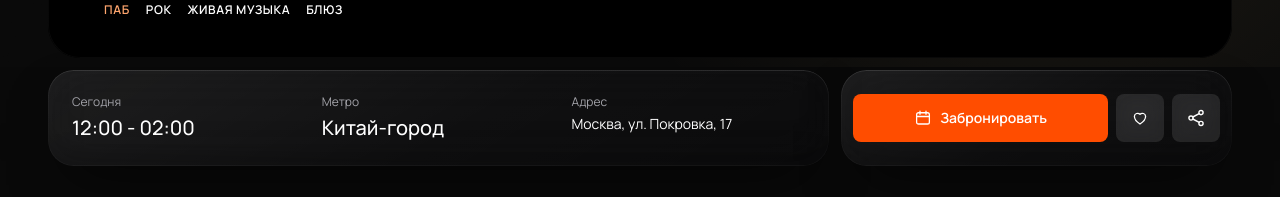
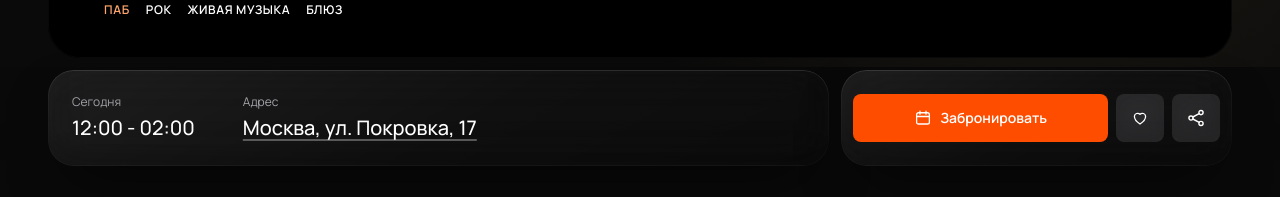
Before and after one commit to kxxdree/jnd-new, a Nuxt app: page /venues/dubliner in a window 1280 px wide. Shown: the part 733-930 px from the top of the page. Built offline with nearby package versions, Linux system fonts and the light colour scheme; a web font is replaced by a local one.

Commit message:
feat: wip

```diff
--- a/src/pages/home/ui/HomePage.vue
+++ b/src/pages/home/ui/HomePage.vue
@@ -5,12 +5,13 @@ import { byDateTime, EventCard, events, isUpcoming } from "@entities/event";
 import { getVenue, VenueCard, venues } from "@entities/venue";
 import { FavoriteButton } from "@features/favorites";
 import { CitySelect } from "@features/select-city";
-import { UiBackdrop, UiEmpty, UiIcon, UiSectionHead } from "@shared/ui";
+import { type GenreId, genres } from "@shared/config";
+import { UiBackdrop, UiEmpty, UiSectionHead, UiSelect } from "@shared/ui";
 
 useHead({ title: "JOINED" });
 
 const { cityId, city } = useCurrentCity();
-const query = ref("");
+const genre = ref<GenreId | "">("");
 
 const cityVenues = computed(() => venues.filter((v) => v.city === cityId.value));
 const cityVenueSlugs = computed(() => new Set(cityVenues.value.map((v) => v.slug)));
@@ -24,7 +25,7 @@ const upcoming = computed(() =>
 
 const popularVenues = computed(() => [...cityVenues.value].sort((a, b) => b.popularity - a.popularity).slice(0, 3));
 
-const search = () => navigateTo({ path: "/venues", query: { q: query.value || undefined } });
+const search = () => navigateTo({ path: "/venues", query: { genre: genre.value || undefined } });
 
 const stats = [
   { value: venues.length * 37, label: "баров и площадок" },
@@ -44,19 +45,10 @@ const stats = [
           Бары, концерты и джем-сейшены - по жанрам, с расписанием выступлений и билетами в пару кликов
         </p> -->
 
-        <form class="search-bar mx-auto mt-10 flex max-w-2xl gap-2 p-2" role="search" @submit.prevent="search">
-          <!-- Город прямо в строке поиска: задаёт и результаты, и блоки ниже -->
-          <CitySelect inline class="shrink-0 border-r border-white/15 pr-1 text-left" />
-          <label class="flex min-w-0 flex-1 items-center gap-3 pl-2">
-            <UiIcon name="search" class="text-white/60" />
-            <input
-              v-model="query"
-              type="search"
-              placeholder="Место, артист или жанр"
-              class="w-full bg-transparent py-2 text-sm placeholder:text-white/50"
-              aria-label="Поиск"
-            />
-          </label>
+        <!-- Подбор по городу и жанру: жанр уходит в фильтры страницы мест -->
+        <form class="search-bar mx-auto mt-10 flex max-w-md gap-2 p-2 text-left" @submit.prevent="search">
+          <CitySelect inline class="shrink-0 border-r border-white/15 pr-1" />
+          <UiSelect v-model="genre" :options="genres" all-label="Любой жанр" icon="music" label="Жанр" inline class="min-w-0 flex-1" />
           <button class="btn-primary px-6" type="submit">Найти</button>
         </form>
       </div>
--- a/src/pages/venue/ui/VenueAbout.vue
+++ b/src/pages/venue/ui/VenueAbout.vue
@@ -24,7 +24,7 @@ const todayIdx = weekdayIndex()
         </div>
         <div class="p-5">
           <h3 class="mb-2 flex items-center gap-2 font-medium"><UiIcon name="pin" class="text-accent-text" :size="18" /> Как добраться</h3>
-          <p class="text-sm text-soft">{{ venue.address }}<span v-if="venue.metro"> · м. {{ venue.metro }}</span></p>
+          <p class="text-sm text-soft">{{ venue.address }}</p>
           <p class="mt-2 text-sm text-muted">{{ venue.directions }}</p>
         </div>
       </div>
--- a/src/pages/venue/ui/VenuePage.vue
+++ b/src/pages/venue/ui/VenuePage.vue
@@ -64,19 +64,15 @@ const todayIdx = weekdayIndex();
 
       <!-- Быстрые факты и действия -->
       <div class="mt-3 grid gap-3 lg:grid-cols-[2fr_1fr]">
-        <div class="card grid grid-cols-2 gap-4 p-5 sm:grid-cols-3 sm:p-6">
+        <div class="card grid grid-cols-2 gap-4 p-5 sm:flex sm:gap-12 sm:p-6">
           <div>
             <p class="text-xs text-muted">Сегодня</p>
             <p class="mt-1 text-xl font-medium">{{ v.hours[todayIdx]!.time }}</p>
           </div>
-          <div v-if="v.metro">
-            <p class="text-xs text-muted">Метро</p>
-            <p class="mt-1 text-xl font-medium">{{ v.metro }}</p>
-          </div>
-          <div class="col-span-2 sm:col-span-1">
+          <a :href="`https://yandex.ru/maps/?pt=${v.lng},${v.lat}&z=16&l=map`" target="_blank" rel="noopener" class="group col-span-2 sm:col-span-1">
             <p class="text-xs text-muted">Адрес</p>
-            <p class="mt-1 text-sm">{{ cityName(v.city) }}, {{ v.address }}</p>
-          </div>
+            <p class="mt-1 text-xl font-medium underline decoration-white/30 underline-offset-4 transition-colors group-hover:text-sand group-hover:decoration-current">{{ cityName(v.city) }}, {{ v.address }}</p>
+          </a>
         </div>
         <div class="card flex items-center gap-2 p-3">
           <button class="btn-primary flex-1 py-3.5" @click="tab = 'booking'"><UiIcon name="calendar" :size="18" /> Забронировать</button>
--- a/src/shared/ui/UiSelect.vue
+++ b/src/shared/ui/UiSelect.vue
@@ -1,9 +1,9 @@
 <script setup lang="ts" generic="T extends string">
 import UiIcon from './UiIcon.vue'
 
-/** Стеклянный выпадающий список вместо нативного select. Пустая строка = allLabel; allLabel false - без пункта «Все» */
+/** Стеклянный выпадающий список вместо нативного select. Пустая строка = allLabel; allLabel false - без пункта «Все»; inline - без «пилюли», для строки поиска */
 const props = withDefaults(
-  defineProps<{ options: readonly { id: T; name: string }[]; allLabel?: string | false; icon?: string; label?: string }>(),
+  defineProps<{ options: readonly { id: T; name: string }[]; allLabel?: string | false; icon?: string; label?: string; inline?: boolean }>(),
   { allLabel: 'Все', icon: undefined, label: undefined },
 )
 const model = defineModel<T | ''>({ required: true })
@@ -27,7 +27,7 @@ onBeforeUnmount(() => document.removeEventListener('click', onDoc))
 
 <template>
   <div ref="root" class="relative" @keydown.esc="open = false">
-    <button type="button" class="pill w-full justify-between" :aria-expanded="open" aria-haspopup="listbox" :aria-label="label" @click="open = !open">
+    <button type="button" class="w-full justify-between" :class="inline ? 'flex h-full items-center gap-2 px-3 text-sm transition-colors hover:text-sand' : 'pill'" :aria-expanded="open" aria-haspopup="listbox" :aria-label="label" @click="open = !open">
       <span class="flex min-w-0 items-center gap-2">
         <UiIcon v-if="icon" :name="icon" :size="16" class="shrink-0 text-accent-text" />
         <span class="truncate">{{ current }}</span>
@@ -40,7 +40,7 @@ onBeforeUnmount(() => document.removeEventListener('click', onDoc))
       leave-active-class="transition duration-150"
       leave-to-class="opacity-0 scale-95"
     >
-      <div v-if="open" role="listbox" class="absolute top-full right-0 left-0 z-40 mt-2 origin-top rounded-xl bg-[#1c1c1e] p-1 shadow-[0_16px_40px_-12px_rgb(0_0_0/0.8)] sm:left-auto sm:w-64">
+      <div v-if="open" role="listbox" class="absolute top-full z-40 mt-2 origin-top rounded-xl bg-[#1c1c1e] p-1 shadow-[0_16px_40px_-12px_rgb(0_0_0/0.8)]" :class="inline ? 'left-0 w-64 max-w-[calc(100vw-2rem)]' : 'right-0 left-0 sm:left-auto sm:w-64'">
         <button
           v-for="o in items"
           :key="o.id"
```
